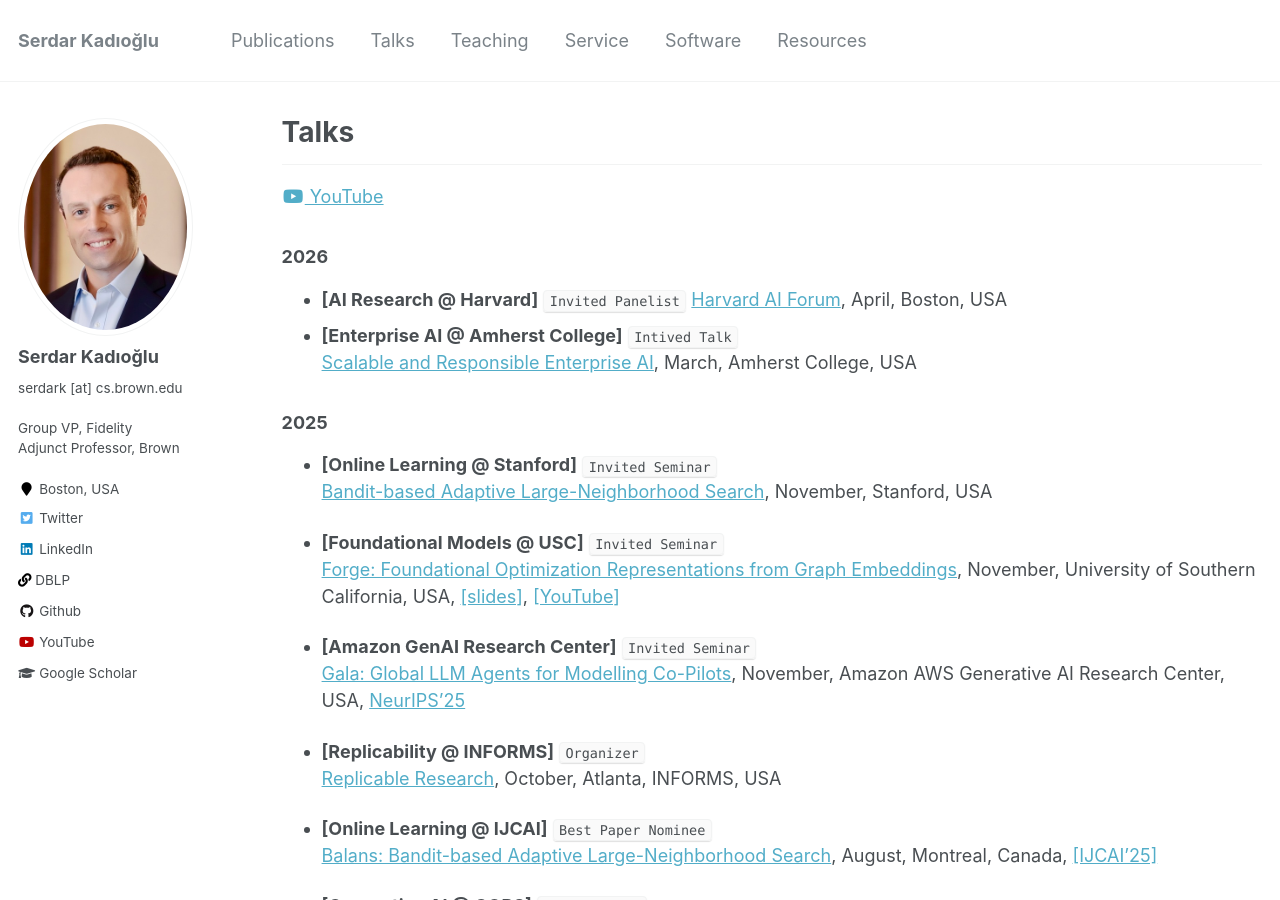
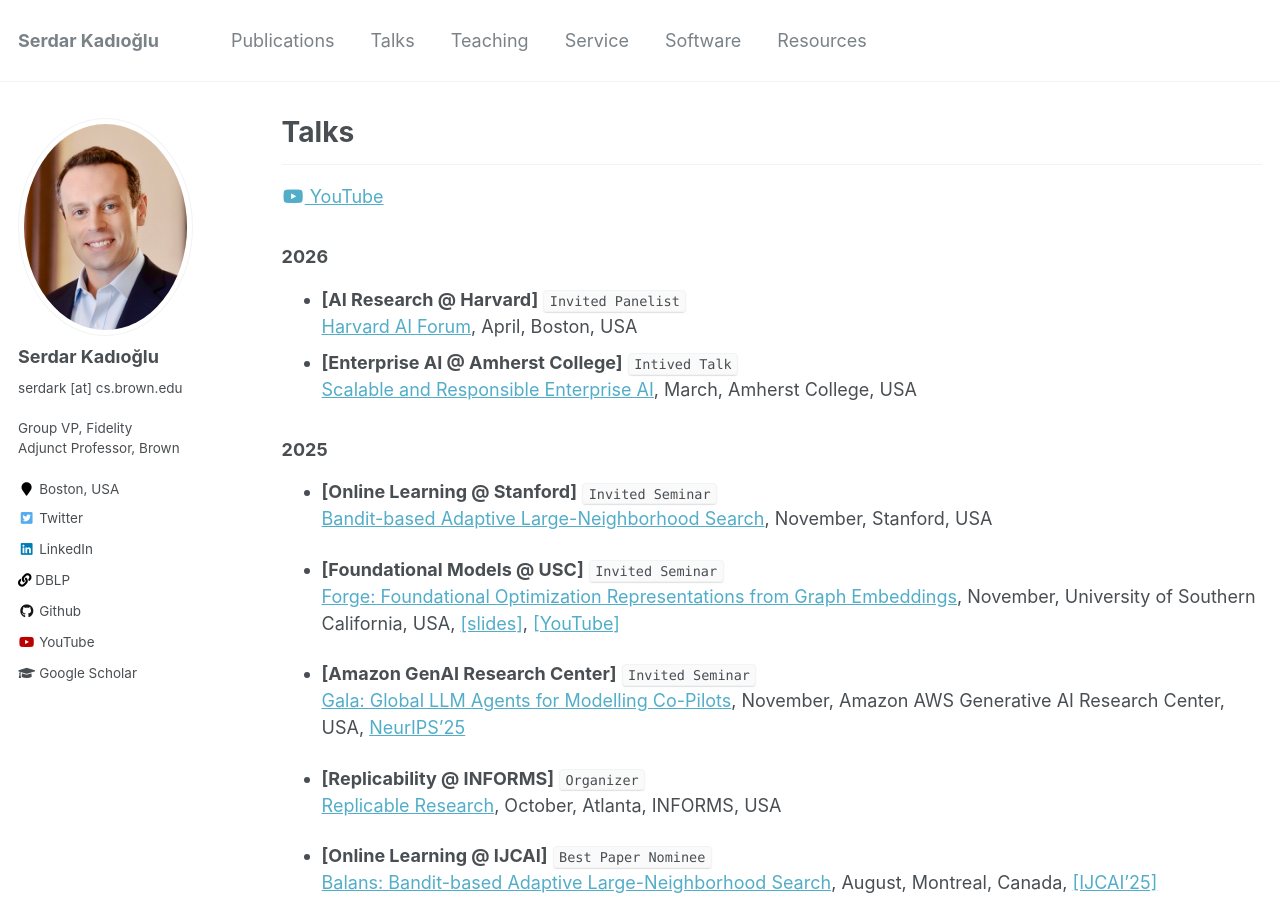
Before and after one commit to skadio/skadio.github.io, a Jekyll site: the page built from _pages/talks.md, in a window 1280 px wide and 900 px high. Built offline with Jekyll 4.4.1, drawn with Linux system fonts in a browser that asks for light colours.

```diff
--- a/_pages/talks.md
+++ b/_pages/talks.md
@@ -10,7 +10,7 @@ author_profile: true
 <a href="https://www.youtube.com/playlist?list=PL3kNflhPEzie9ivF8N_Z3Ac4d4Sum8iVz"><i class="fab fa-fw fa-youtube" aria-hidden="true"></i> YouTube</a>
 
 ### 2026
-* **[AI Research @ Harvard]** `Invited Panelist`
+* **[AI Research @ Harvard]** `Invited Panelist`\
   [Harvard AI Forum](https://www.linkedin.com/posts/globalturksai_the-2nd-annual-harvard-ai-forum-brought-together-activity-7450176572218769408-jQne/?utm_source=social_share_send&utm_medium=member_desktop_web&rcm=ACoAAAs1oaABhCYR2_8hM9O5QtQpAdNpPL2hx5w), April, Boston, USA
 * **[Enterprise AI @ Amherst College]** `Intived Talk`\
    [Scalable and Responsible Enterprise AI](https://www.amherst.edu/news/events/calendar/node/941409), March, Amherst College, USA
```
